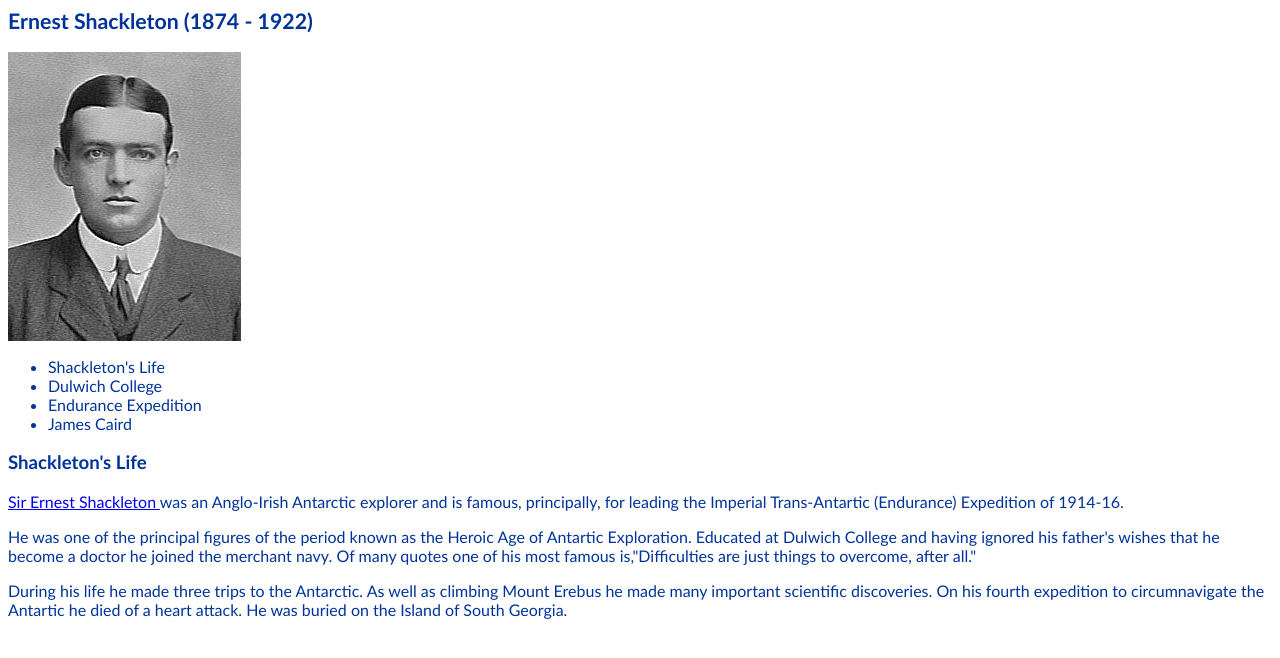
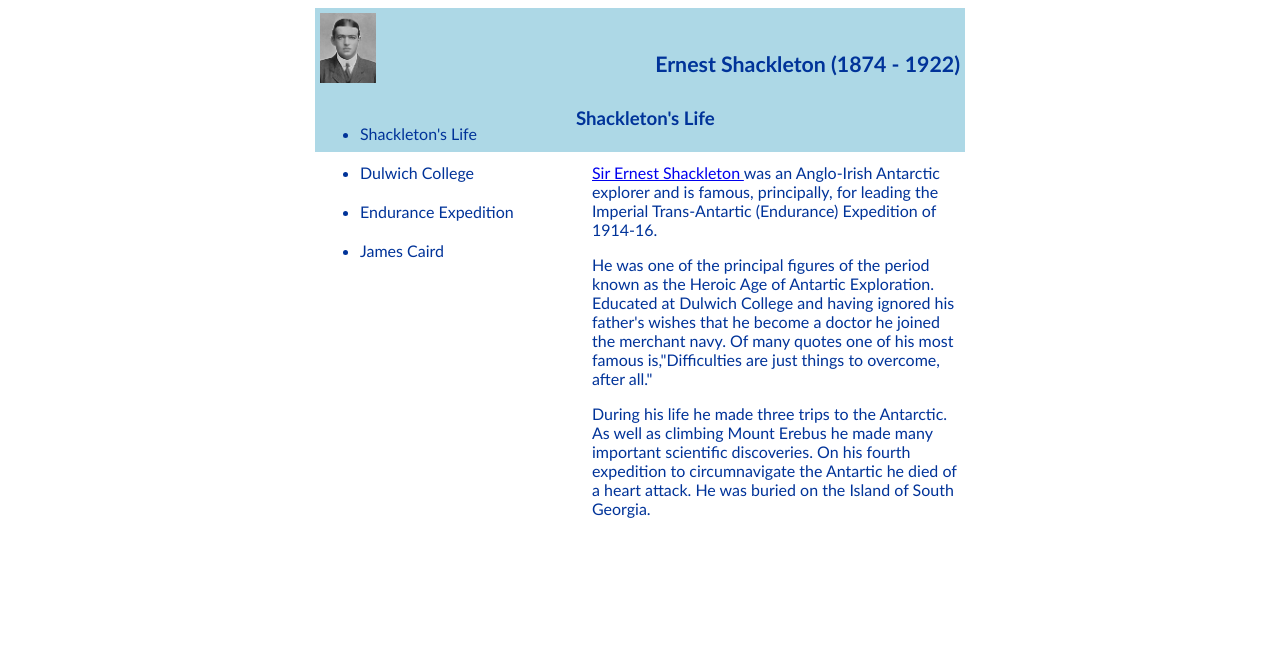
Before and after one commit to KUP9752/kup952.github.io, a plain HTML site: page index.html in a window 1280 px wide. Drawn offline with Linux system fonts and the light colour scheme.

Commit message:
Update style.css

```diff
--- a/styles/style.css
+++ b/styles/style.css
@@ -1,3 +1,16 @@
 body {font-size:12pt; color:#003399; font-family: Candara, Arial}
 h2 {font-size:16pt}
 h3 {font-size:14pt}
+
+#wrapper{margin:auto; width:40em; background-color:#ADD8E6; padding:5px}
+
+#header{height:75px; border-bottom:2pxdotted#B2BCC6}
+#header h2{padding-top:20px; float:right}
+#header img{height:70px; float:left; padding-right:10px}
+#nav {float:left; width:16em}
+#container {float:right; width:23em}
+#nav li{padding-top:20px}
+.clearme{clear:both}
+#footer {border-top:2pxdotted#B2BCC6}
+.snippet{border-left:1pxsolid#003399; padding-left:10px}
+.myquote{font-style:italic}
```
